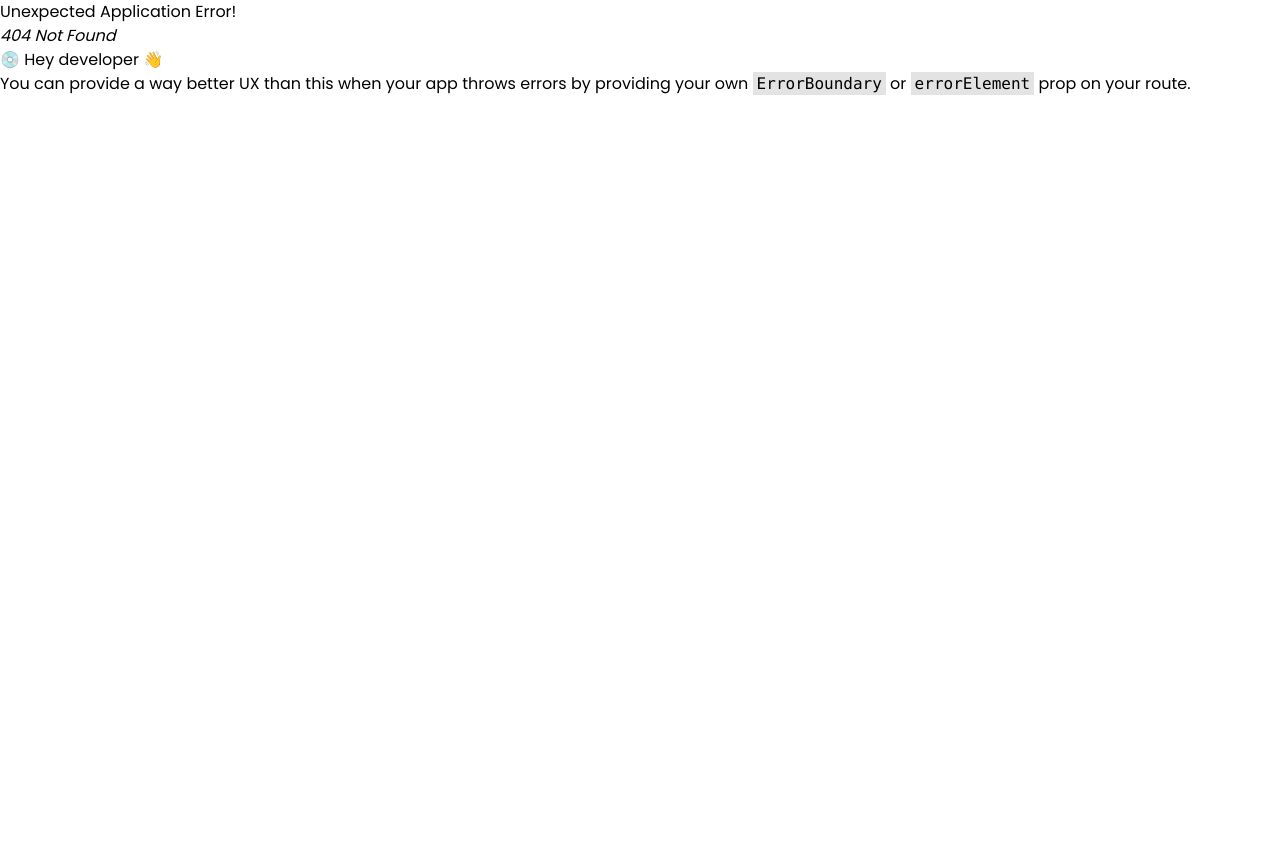
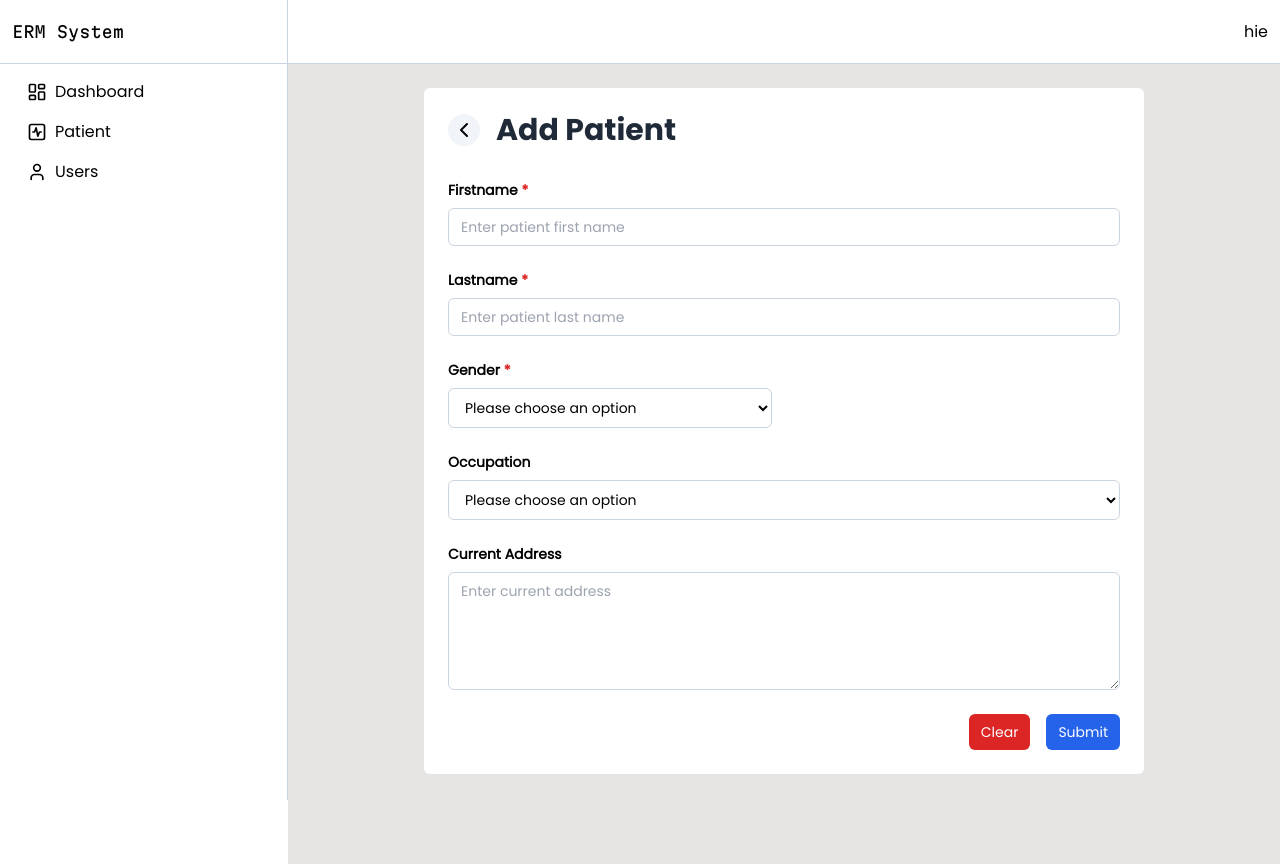
Before and after one commit to Mzala123/Erm-healthcare, a React (Vite) app: page /system/patients/1 in a window 1280 px wide. Before the commit this address had no page. Before the commit the page ends 800 px from the top, so only its background shows below. Built offline with nearby package versions, Linux system fonts and the light colour scheme.

Commit message:
login component

```diff
--- a/src/components/form/FormBuilder.jsx
+++ b/src/components/form/FormBuilder.jsx
@@ -4,6 +4,8 @@ import {useNavigate} from "react-router-dom";
 import InputField from "./InputField.jsx";
 import {ChevronLeft} from "lucide-react";
 import {useState} from "react";
+import TextArea from "./TextArea.jsx";
+import SelectField from "./SelectField.jsx";
 
 function FormBuilder({formFields=[], onSubmit, title="", isLoading=false}) {
 
@@ -132,6 +134,35 @@ function FormBuilder({formFields=[], onSubmit, title="", isLoading=false}) {
                                    />
                            </div>
 
+                           case "select":
+                               return <div key={field.name} className={`${getSize(field.width)}`}>
+                                   <SelectField
+                                       name={field.name}
+                                       value={field.value}
+                                       placeholder={field.placeholder}
+                                       onChange={handleChange}
+                                       error={field.error}
+                                       type="text"
+                                       required={field.required}
+                                       label={field.label}
+                                       options={field.options}
+                                   />
+                           </div>
+
+                           case "textarea":
+                               return <div key={field.name} className={`${getSize(field.width)}`}>
+                                   <TextArea
+                                       name={field.name}
+                                       value={field.value}
+                                       placeholder={field.placeholder}
+                                       onChange={handleChange}
+                                       error={field.error}
+                                       type="text"
+                                       required={field.required}
+                                       label={field.label}
+                                   />
+                               </div>
+
                            default : return  null
                        }
                     })
--- /dev/null
+++ b/src/components/form/SelectField.jsx
@@ -0,0 +1,45 @@
+import PropTypes from "prop-types";
+
+function SelectField({type="text", value, name, onChange, onKeyUp, label, placeholder, required=false, error, options=[]}) {
+
+    return (
+        <div className="flex flex-col gap-2">
+            <label htmlFor="" className="text-black text-sm font-semibold">{label} {required &&
+                <span className="text-red-600">*</span>} </label>
+            <select
+                className={`bg-white border-[1.5px]   ${error ? 'border-red-600' : `border-slate-300`} text-sm rounded-md px-3 py-2 hover:ring-1 hover:ring-blue-600 lg:min-w-72`}
+                type={type}
+                onChange={onChange}
+                value={value}
+                onKeyUp={onKeyUp}
+                placeholder={placeholder}
+                name={name}
+            >
+                <option value="">Please choose an option</option>
+                {
+                    options.map(option => {
+                        return <option key={option.value} value={option.value}>{option.label}</option>;
+                    })
+                }
+            </select>
+            {error && <span className="text-red-600 text-sm">{error}</span>}
+        </div>
+    )
+}
+
+SelectField.propTypes = {
+
+    type: PropTypes.any,
+    label: PropTypes.string,
+    placeholder: PropTypes.string,
+    onKeyUp: PropTypes.func,
+    onChange: PropTypes.func,
+    value: PropTypes.any,
+    name: PropTypes.string.isRequired,
+    required: PropTypes.bool,
+    error: PropTypes.string,
+    options: PropTypes.array,
+
+}
+
+export default SelectField;
--- /dev/null
+++ b/src/components/form/TextArea.jsx
@@ -0,0 +1,39 @@
+import PropTypes from "prop-types";
+
+function TextArea({type="text", value, name, onChange, onKeyUp, label, placeholder, required=false, error, rows=5, cols=5}) {
+    return (
+        <div className="flex flex-col gap-2">
+            <label htmlFor="" className="text-black text-sm font-semibold">{label} {required &&
+                <span className="text-red-600">*</span>} </label>
+            <textarea
+                className={`bg-white border-[1.5px]   ${error ? 'border-red-600' : `border-slate-300`} text-sm rounded-md px-3 py-2 hover:ring-1 hover:ring-blue-600 lg:min-w-72`}
+                type={type}
+                onChange={onChange}
+                value={value}
+                onKeyUp={onKeyUp}
+                placeholder={placeholder}
+                name={name}
+                rows={rows}
+                cols={cols}
+            >
+            </textarea>
+            {error && <span className="text-red-600 text-sm">{error}</span>}
+        </div>
+    )
+}
+
+TextArea.propTypes = {
+    type: PropTypes.any,
+    label: PropTypes.string,
+    placeholder: PropTypes.string,
+    onKeyUp: PropTypes.func,
+    onChange: PropTypes.func,
+    value: PropTypes.any,
+    name: PropTypes.string.isRequired,
+    required: PropTypes.bool,
+    error: PropTypes.string,
+    rows: PropTypes.number,
+    cols: PropTypes.number,
+}
+
+export default TextArea
--- a/src/components/pages/AddPatient.jsx
+++ b/src/components/pages/AddPatient.jsx
@@ -86,9 +86,9 @@ function AddPatient() {
                 value:"",
                 type:'select',
                 label:"Gender",
-                required:false,
+                required:true,
                 isSubmitting: false,
-                width: 12,
+                width: 6,
                 options:genderOptions,
             },
             {
--- a/src/components/pages/PatientList.jsx
+++ b/src/components/pages/PatientList.jsx
@@ -3,6 +3,7 @@ import InputField from "../form/InputField.jsx";
 import {useNavigate} from "react-router-dom";
 import {useEffect, useState} from "react";
 import DataTable from "../ui/DataTable.jsx";
+import {Plus, PlusSquare, ShieldPlus} from "lucide-react";
 
 function PatientList() {
     const navigate = useNavigate();
@@ -22,16 +23,22 @@ function PatientList() {
     }
 
      return (
-         <div className="mx-auto w-full bg-white rounded-md">
-             <div className="flex justify-between">
+         <div className="mx-auto w-full">
+             <div className="flex flex-col gap-4">
+                 <div className="flex justify-end">
+                     <Button onClick={()=>navigate("/system/patients/+")}>
+                        <ShieldPlus size={20} />
+                        <span>Add Patient</span>
+                     </Button>
+                 </div>
+                 <div className="bg-white rounded-md">
+                     <DataTable
+                         title="Patients Report"
+                         description="A patient report listing all registered patients."
+                     />
+                 </div>
+             </div>
 
-             </div>
-             <div>
-                 <DataTable
-                     title="Patients Report"
-                     description="A patient report listing all registered patients."
-                 />
-             </div>
          </div>
      )
 }
--- a/src/components/ui/DataTable.jsx
+++ b/src/components/ui/DataTable.jsx
@@ -1,8 +1,42 @@
 import PropTypes from "prop-types";
 import InputField from "../form/InputField.jsx";
 
+
 function DataTable({title="", description = ""}) {
 
+
+    const dataArray = [
+        {
+            firstname:"Mtende",
+            lastname:"Mwanza",
+            gender: "Male",
+            dateOfBirth: "1997-08-17",
+            occupation: "Software Developer",
+            address: "Likuni, Lilongwe",
+        },
+        {
+            firstname:"Chisomo",
+            lastname:"Kachingwe",
+            gender: "Female",
+            dateOfBirth: "2002-10-21",
+            occupation: "Social Worker",
+            address: "Lumbadzi, Malawi",
+        }
+    ]
+    let columnHeader = {}
+    // const headers = Object.keys(dataArray)
+    // console.log(headers)
+    for(let column=0; column <dataArray.length; column++){
+        if(column === 0){
+            let current = column
+            for(let headerKey in dataArray[current]){
+                console.log(headerKey);
+                columnHeader[headerKey] = headerKey
+            }
+            break;
+        }
+    }
+    console.log(columnHeader);
 
     return (
         <div className="flex flex-col gap-2 rounded-md w-full">
@@ -11,13 +45,39 @@ function DataTable({title="", description = ""}) {
                    <p className="text-xl font-Poppins_Bold text-center lg:text-left">{title}</p>
                    <span className="text-xs text-gray-700 font-Martian">{description}</span>
               </div>
-                <div className="flex w-full justify-center items-center lg:w-auto">
+                {/*<div>*/}
+                {/*    m*/}
+                {/*</div>*/}
+                <div className="flex w-full gap-4 justify-center items-center lg:w-auto">
                     <InputField name={""} placeholder={"Search..."} type="search"/>
                 </div>
             </div>
 
-            <div className="bg-white px-4 py-2 border border-slate-200">
-                table body
+            <div className="bg-white px-4 py-2 border border-slate-200 overflow-x-auto">
+                <table className="w-full mt-2">
+                    <thead className="w-full">
+                    <tr className="space-y-2">
+                        {
+                            Object.keys(columnHeader).map((columnHeaderKey) => {
+                                return <th className="capitalize text-sm font-Martian text-left border-b border-slate-300 py-2" key={columnHeaderKey}>{columnHeaderKey}</th>
+                            })
+                        }
+                    </tr>
+                    </thead>
+                    <tbody className="bg-white">
+                        {
+                            dataArray.map((rowData, index) => {
+                                return <tr className="border-b border-slate-300" key={index}>
+                                    {
+                                        Object.entries(rowData).map(([key, value])=>{
+                                            return <td key={key} className="py-2 text-sm">{value}</td>
+                                        })
+                                    }
+                                </tr>
+                            })
+                        }
+                    </tbody>
+                </table>
             </div>
         </div>
     )
--- a/src/routes/Router.jsx
+++ b/src/routes/Router.jsx
@@ -20,8 +20,12 @@ const routes = createBrowserRouter(
             path: '/system',
             children: [
                 {
-                    element: <AddPatient/>,
+                    element: <PatientList/>,
                     path: 'patients',
+                },
+                {
+                  element: <AddPatient/>,
+                  path: 'patients/:id'
                 },
                 {
                     element: <PatientList/>,
```
